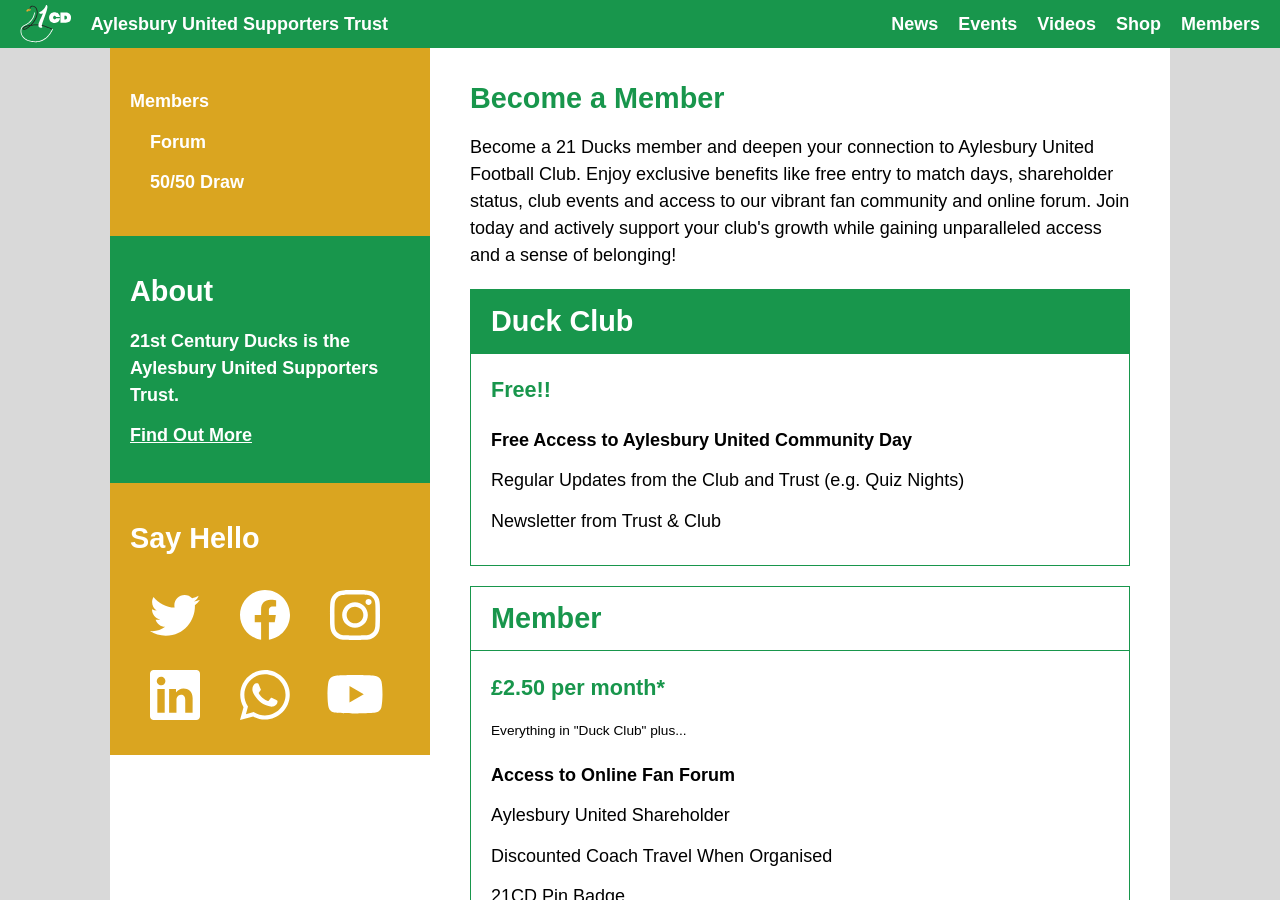
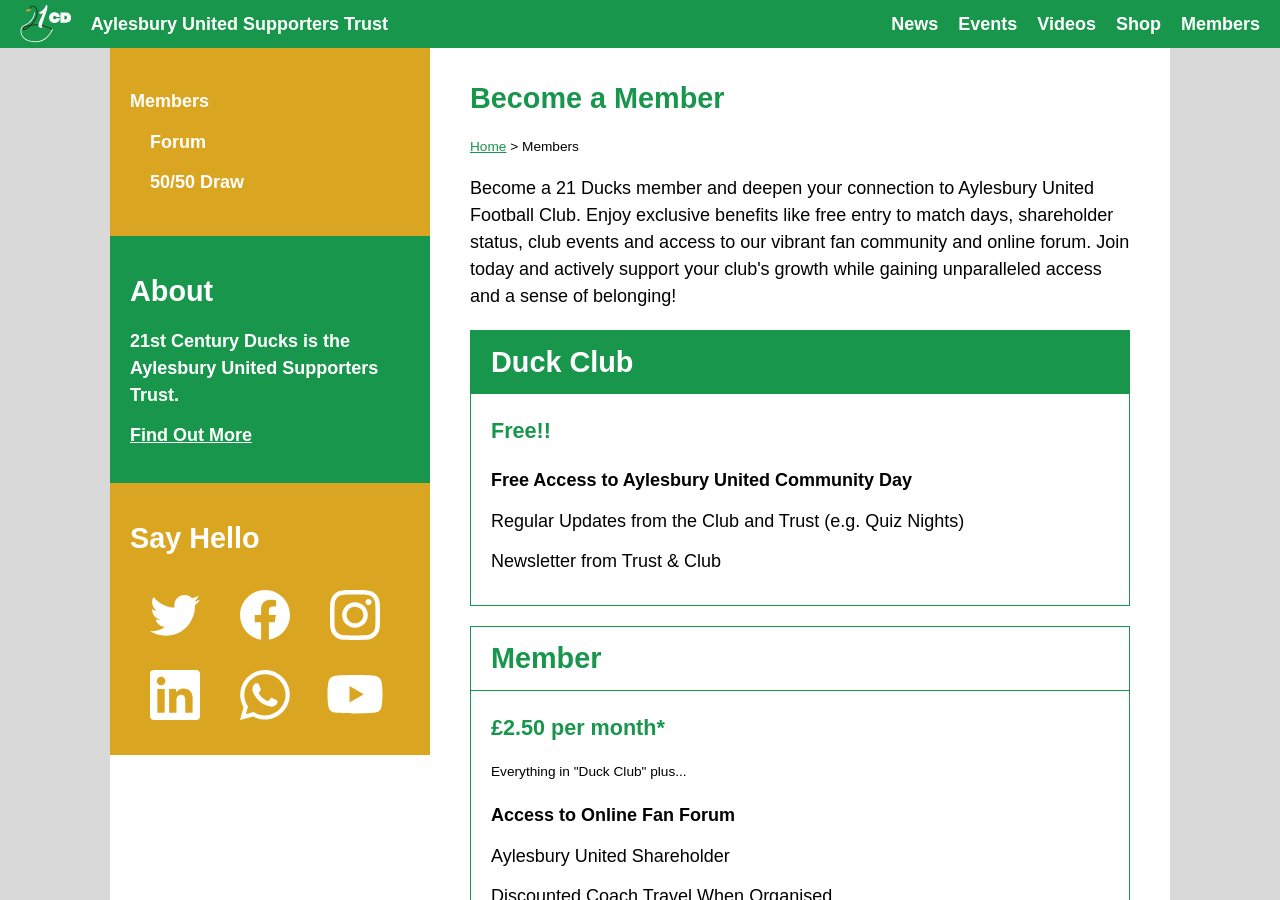
Before and after one commit to RobDWaller/21ducks.github.io, a Jekyll site: the page built from members.html, in a window 1280 px wide and 900 px high. Built offline with Jekyll 4.4.1, drawn with Linux system fonts in a browser that asks for light colours.

Commit message:
Added breadcrumbs to members page.

```diff
--- a/members.html
+++ b/members.html
@@ -7,6 +7,7 @@
 menu: "members"
 ---
 <h2>Become a Member</h2>
+<small><a href="/">Home</a> > {{ page.title }}</small>
 <p>Become a 21 Ducks member and deepen your connection to Aylesbury United Football Club. Enjoy exclusive benefits like
 free entry to match days, shareholder status, club events and access to our vibrant fan community and online forum.
 Join today and actively support your club's growth while gaining unparalleled access and a sense of belonging!</p>
```
